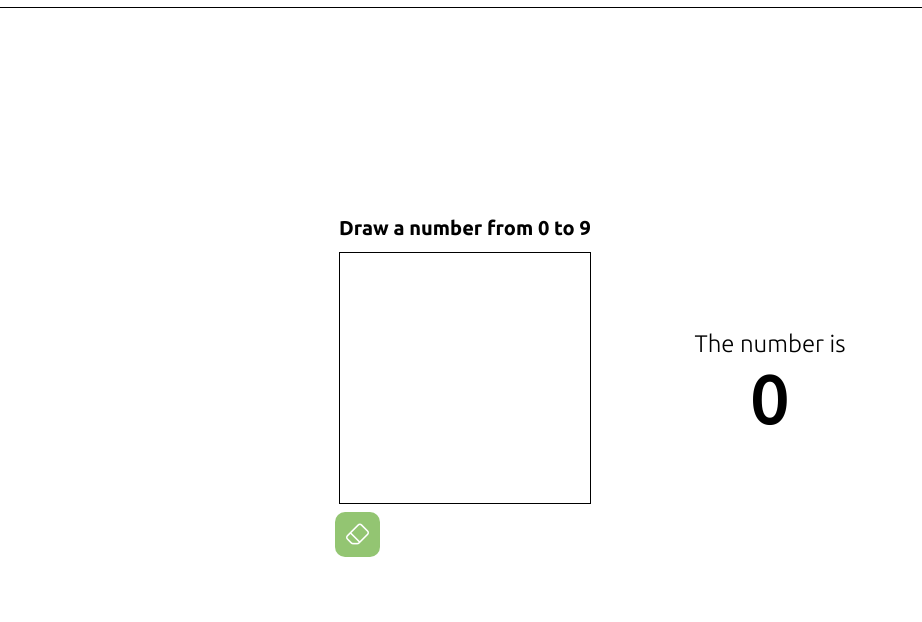
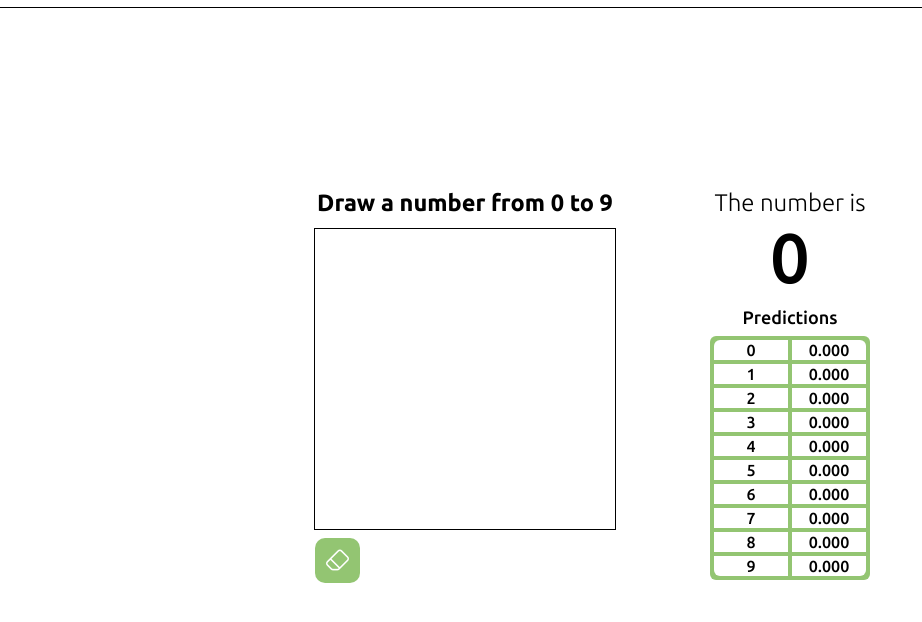
Before and after one commit to pegadro/digit-recognition-playground, a website: page public/index.html in a window 1280 px wide. Shown: the part 40-662 px from the top of the page, without its empty margins (0-922 px from the left). Drawn offline with nearby package versions, Linux system fonts and the light colour scheme; files that its build step writes are made by us from their sources.

Commit message:
Improving parameters of the canvas

```diff
--- a/docs/main.js
+++ b/docs/main.js
@@ -1 +1 @@
-(()=>{const e=document.getElementById("board300"),t=document.getElementById("board28"),n=document.getElementById("buttonErase"),i=document.getElementById("prediction"),l=e.getContext("2d"),d=t.getContext("2d");let o,a=!1,c=0,r=0,g=0,s=0;const h=t=>t-e.getBoundingClientRect().left,u=t=>t-e.getBoundingClientRect().top;l.fillStyle="black",l.fillRect(0,0,e.width,e.height);const m=()=>{a=!1,y()},y=()=>{let e=f(),t=o.predict(e).dataSync();i.innerText=t.indexOf(Math.max(...t))},f=()=>{d.filter="blur(0.4px)",d.drawImage(l.canvas,0,0,t.width,t.height);const e=d.getImageData(0,0,t.width,t.height);let n=[];for(let t=0;t<e.data.length;t+=4)n.push(e.data[t]/255);return n=tf.reshape(n,[1,28,28,1]),n};e.addEventListener("mousedown",(e=>{c=g,r=s,g=h(e.clientX),s=u(e.clientY),l.beginPath(),l.fillStyle="black",l.lineTo(g,s),l.closePath(),a=!0})),e.addEventListener("mouseup",m),e.addEventListener("mouseout",m),e.addEventListener("mousemove",(e=>{a&&(c=g,r=s,g=h(e.clientX),s=u(e.clientY),l.beginPath(),l.moveTo(c,r),l.lineTo(g,s),l.strokeStyle="white",l.lineWidth=20,l.lineCap="round",l.stroke(),l.closePath())})),n.addEventListener("click",(()=>{l.fillStyle="black",l.fillRect(0,0,e.width,e.height),i.innerText=""})),(async()=>{o=await tf.loadLayersModel("https://pegadro.github.io/digit-recognition-playground/model.json")})()})();
+(()=>{const e=document.getElementById("board300"),t=document.getElementById("board28"),n=document.getElementById("buttonErase"),i=document.getElementById("prediction"),l=e.getContext("2d"),d=t.getContext("2d");let o,a=!1,c=0,r=0,g=0,h=0;const s=t=>t-e.getBoundingClientRect().left,m=t=>t-e.getBoundingClientRect().top;l.fillStyle="black",l.fillRect(0,0,e.width,e.height);const u=()=>{a=!1,y()},y=()=>{let e=f(),t=o.predict(e).dataSync();for(let e=0;e<t.length;e++)document.getElementById(`prediction${e}`).innerText=Number(+t[e]).toFixed(3);i.innerText=t.indexOf(Math.max(...t))},f=()=>{d.filter="blur(0.470px)",d.drawImage(l.canvas,0,0,t.width,t.height);const e=d.getImageData(0,0,t.width,t.height);let n=[];for(let t=0;t<e.data.length;t+=4)n.push(e.data[t]/255);return n=tf.reshape(n,[1,28,28,1]),n};e.addEventListener("mousedown",(e=>{c=g,r=h,g=s(e.clientX),h=m(e.clientY),l.beginPath(),l.fillStyle="black",l.lineTo(g,h),l.closePath(),a=!0})),e.addEventListener("mouseup",u),e.addEventListener("mouseout",u),e.addEventListener("mousemove",(e=>{a&&(c=g,r=h,g=s(e.clientX),h=m(e.clientY),l.beginPath(),l.moveTo(c,r),l.lineTo(g,h),l.strokeStyle="white",l.lineWidth=30,l.lineCap="round",l.stroke(),l.closePath())})),n.addEventListener("click",(()=>{l.fillStyle="black",l.fillRect(0,0,e.width,e.height),i.innerText="-"})),(async()=>{o=await tf.loadLayersModel("https://pegadro.github.io/digit-recognition-playground/model.json")})()})();
--- a/docs/styles.css
+++ b/docs/styles.css
@@ -1,7 +1,7 @@
 * {
-    box-sizing: border-box;
     margin: 0;
     padding: 0;
+    box-sizing: border-box;
 }
 
 html {
@@ -18,8 +18,8 @@ header {
 }
 
 header div {
+    margin-left: 10px;
     align-self: center;
-    margin-left: 10px;
 }
 
 header div {
@@ -29,8 +29,8 @@ header div {
 
 header div .separator {
     font-weight: 500;
+    color: #93c572;
     font-size: 2.2rem;
-    color: #93c572;
 }
 
 header div .bold {
@@ -39,36 +39,36 @@ header div .bold {
 
 .main {
     width: 100vw;
-    height: calc(100vh - 48px);
     display: flex;
     align-items: center;
     justify-content: center;
+    height: calc(100vh - 48px);
 }
 
 .playground {
     display: flex;
+    height: 500px;
     flex-direction: row;
-    height: 500px;
 }
 
 .board {
+    width: 300px;
     display: flex;
+    align-items: center;
     flex-direction: column;
-    width: 260px;
-    align-items: center;
     justify-content: center;
 }
 
 .board h3 {
-    font-size: 2rem;
     font-weight: 700;
     margin-top: 12px;
+    font-size: 2.35rem;
     margin-bottom: 12px;
 }
 
 #board300 {
+    cursor: crosshair;
     border: 1px solid black;
-    cursor: crosshair;
 }
 
 #board28 {
@@ -77,28 +77,28 @@ header div .bold {
 
 .buttonErase {
     width: 45px;
+    margin: 8px;
     height: 45px;
-    background: #93c572;
-    border-radius: 10px;
     border: none;
-    margin: 8px;
     margin-left: 0;
     cursor: pointer;
+    border-radius: 10px;
+    background: #93c572;
     align-self: flex-start;
 }
 
 .icon {
+    color: white;
     font-size: 25px;
-    color: white;
 }
 
 .result {
     width: 350px;
     display: flex;
+    padding: 10px;
+    align-items: center;
     flex-direction: column;
     justify-content: center;
-    align-items: center;
-    padding: 10px;
 }
 
 .description {
@@ -108,6 +108,61 @@ header div .bold {
 
 #prediction {
     font-size: 7rem;
+    margin-bottom: 10px;
+}
+
+.predictionsLabel {
+    font-size: 1.8rem;
+}
+
+.predictionPercentage {
+    width: 160px;
+    display: flex;
+    margin-top: 8px;
+    font-size: 1.6rem;
+    border-radius: 6px;
+    align-items: center;
+    flex-direction: column;
+    justify-content: center;
+    background-color: #93c572;
+}
+
+.predictionPercentage table {
+    width: 100%;
+    height: 100%;
+}
+
+.predictionPercentage tr {
+    display: flex;
+    align-items: center;
+    justify-content: center;
+}
+
+.predictionPercentage td {
+    width: 50%;
+    margin: 2px;
+    display: flex;
+    font-weight: 500;
+    line-height: 2rem;
+    font-size: 1.6rem;
+    justify-content: center;
+    background-color: white;
+}
+
+.top-left-corner {
+    border-top-left-radius: 6px;
+}
+
+.top-right-corner {
+    border-top-right-radius: 6px;
+}
+
+.bottom-left-corner {
+    border-bottom-left-radius: 6px;
+}
+
+.bottom-right-corner {
+    border-bottom-right-radius: 6px;
 }
 
 @media (max-width: 664px) {
@@ -116,8 +171,8 @@ header div .bold {
         align-items:flex-start;
     }
     .playground {
+        align-items: center;
         flex-direction: column;
-        align-items: center;
     }
     .result {
         margin-top: 20px;
--- a/public/index.html
+++ b/public/index.html
@@ -25,7 +25,7 @@
             <div class="board">
                 <h3>Draw a number from 0 to 9</h3>
 
-                <canvas id="board300" width="250" height="250"></canvas>
+                <canvas id="board300" width="300" height="300"></canvas>
                 <canvas id="board28" width="28" height="28"></canvas>
 
 
@@ -38,6 +38,52 @@
             <div class="result">
                 <span class="description">The number is </span>
                 <span id="prediction">0</span>
+
+                <span class="predictionsLabel">Predictions</span>
+                <div class="predictionPercentage">
+                    <table>
+                        <tr>
+                            <td class="top-left-corner">0</td>
+                            <td class="top-right-corner" id="prediction0">0.000</td>
+                        </tr>
+                        <tr>
+                            <td>1</td>
+                            <td id="prediction1">0.000</td>
+                        </tr>
+                        <tr>
+                            <td>2</td>
+                            <td id="prediction2">0.000</td>
+                        </tr>
+                        <tr>
+                            <td>3</td>
+                            <td id="prediction3">0.000</td>
+                        </tr>
+                        <tr>
+                            <td>4</td>
+                            <td id="prediction4">0.000</td>
+                        </tr>
+                        <tr>
+                            <td>5</td>
+                            <td id="prediction5">0.000</td>
+                        </tr>
+                        <tr>
+                            <td>6</td>
+                            <td id="prediction6">0.000</td>
+                        </tr>
+                        <tr>
+                            <td>7</td>
+                            <td id="prediction7">0.000</td>
+                        </tr>
+                        <tr>
+                            <td>8</td>
+                            <td id="prediction8">0.000</td>
+                        </tr>
+                        <tr>
+                            <td class="bottom-left-corner">9</td>
+                            <td class="bottom-right-corner" id="prediction9">0.000</td>
+                        </tr>
+                    </table>
+                </div>
             </div>
         </div>
 
--- a/src/styles/styles.css
+++ b/src/styles/styles.css
@@ -1,7 +1,7 @@
 * {
-    box-sizing: border-box;
     margin: 0;
     padding: 0;
+    box-sizing: border-box;
 }
 
 html {
@@ -18,8 +18,8 @@ header {
 }
 
 header div {
+    margin-left: 10px;
     align-self: center;
-    margin-left: 10px;
 }
 
 header div {
@@ -29,8 +29,8 @@ header div {
 
 header div .separator {
     font-weight: 500;
+    color: #93c572;
     font-size: 2.2rem;
-    color: #93c572;
 }
 
 header div .bold {
@@ -39,36 +39,36 @@ header div .bold {
 
 .main {
     width: 100vw;
-    height: calc(100vh - 48px);
     display: flex;
     align-items: center;
     justify-content: center;
+    height: calc(100vh - 48px);
 }
 
 .playground {
     display: flex;
+    height: 500px;
     flex-direction: row;
-    height: 500px;
 }
 
 .board {
+    width: 300px;
     display: flex;
+    align-items: center;
     flex-direction: column;
-    width: 260px;
-    align-items: center;
     justify-content: center;
 }
 
 .board h3 {
-    font-size: 2rem;
     font-weight: 700;
     margin-top: 12px;
+    font-size: 2.35rem;
     margin-bottom: 12px;
 }
 
 #board300 {
+    cursor: crosshair;
     border: 1px solid black;
-    cursor: crosshair;
 }
 
 #board28 {
@@ -77,28 +77,28 @@ header div .bold {
 
 .buttonErase {
     width: 45px;
+    margin: 8px;
     height: 45px;
-    background: #93c572;
-    border-radius: 10px;
     border: none;
-    margin: 8px;
     margin-left: 0;
     cursor: pointer;
+    border-radius: 10px;
+    background: #93c572;
     align-self: flex-start;
 }
 
 .icon {
+    color: white;
     font-size: 25px;
-    color: white;
 }
 
 .result {
     width: 350px;
     display: flex;
+    padding: 10px;
+    align-items: center;
     flex-direction: column;
     justify-content: center;
-    align-items: center;
-    padding: 10px;
 }
 
 .description {
@@ -108,6 +108,61 @@ header div .bold {
 
 #prediction {
     font-size: 7rem;
+    margin-bottom: 10px;
+}
+
+.predictionsLabel {
+    font-size: 1.8rem;
+}
+
+.predictionPercentage {
+    width: 160px;
+    display: flex;
+    margin-top: 8px;
+    font-size: 1.6rem;
+    border-radius: 6px;
+    align-items: center;
+    flex-direction: column;
+    justify-content: center;
+    background-color: #93c572;
+}
+
+.predictionPercentage table {
+    width: 100%;
+    height: 100%;
+}
+
+.predictionPercentage tr {
+    display: flex;
+    align-items: center;
+    justify-content: center;
+}
+
+.predictionPercentage td {
+    width: 50%;
+    margin: 2px;
+    display: flex;
+    font-weight: 500;
+    line-height: 2rem;
+    font-size: 1.6rem;
+    justify-content: center;
+    background-color: white;
+}
+
+.top-left-corner {
+    border-top-left-radius: 6px;
+}
+
+.top-right-corner {
+    border-top-right-radius: 6px;
+}
+
+.bottom-left-corner {
+    border-bottom-left-radius: 6px;
+}
+
+.bottom-right-corner {
+    border-bottom-right-radius: 6px;
 }
 
 @media (max-width: 664px) {
@@ -116,8 +171,8 @@ header div .bold {
         align-items:flex-start;
     }
     .playground {
+        align-items: center;
         flex-direction: column;
-        align-items: center;
     }
     .result {
         margin-top: 20px;
```
Also changed, not shown: docs/index.html (+1 -1 lines), docs/model.json (+0 -4 lines), src/index.js (+25 -21 lines).
